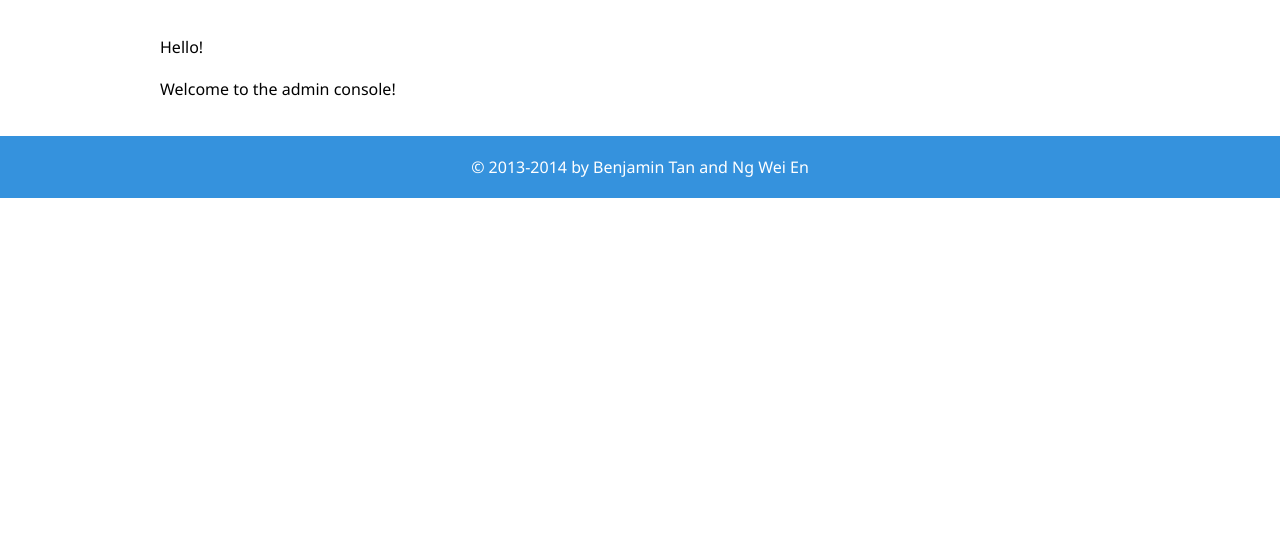
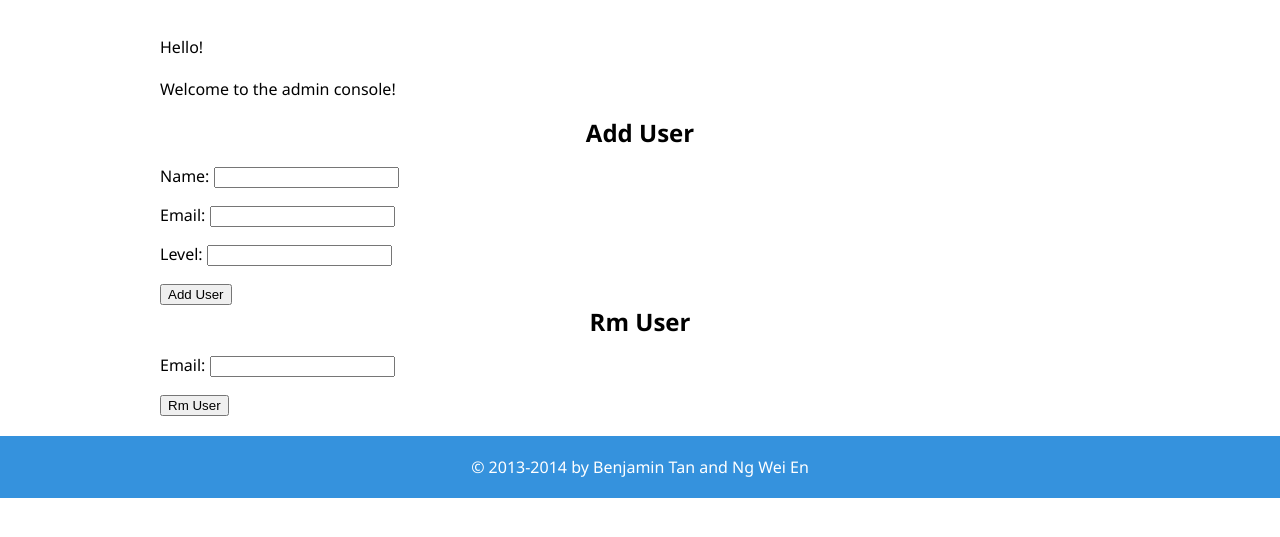
Before and after one commit to bnjmnt4n/vsavevents, a Python web app: template templates/admin.html in a window 1280 px wide. Shown: the part 105-642 px from the top of the page. Run offline with Jinja, Linux system fonts and the light colour scheme; the template is opened without the code that fills it, so the values that code supplies are empty.

Commit message:
Create admin console

```diff
--- a/templates/admin.html
+++ b/templates/admin.html
@@ -1,4 +1,22 @@
 {% extends 'templates/base.html' %}
 {% block content %}
 <p>Welcome to the admin console!</p>
+
+<h1>Add User</h1>
+
+<form action="/admin/adduser" method="get">
+	<p>Name: <input type="text" name="name" /></p>
+	<p>Email: <input type="text" name="email" /></p>
+	<p>Level: <input type="text" name="level" /></p>
+
+	<input type="submit" name="adduser" value="Add User" />
+</form>
+
+<h1>Rm User</h1>
+
+<form action="/admin/rmuser" method="get">
+	<p>Email: <input type="text" name="email" /></p>
+
+	<input type="submit" name="rmuser" value="Rm User" />
+</form>
 {% endblock content %}
```
